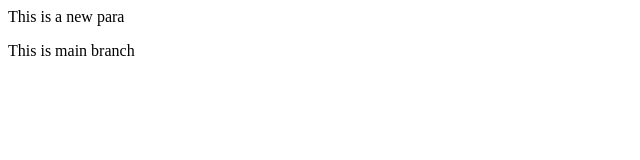
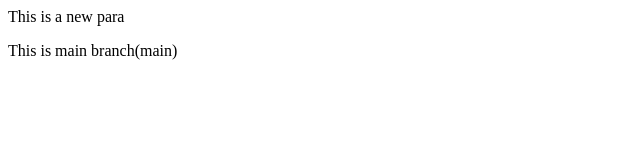
Before and after one commit to HemantKumawat1729/NewLocalrepo, a plain HTML site: page index.html in a window 1280 px wide. Shown: the full height of the page, 0-640 px from the left. Drawn offline with Linux system fonts and the light colour scheme.

Commit message:
Added main keyword in para

```diff
--- a/index.html
+++ b/index.html
@@ -1,2 +1,2 @@
 <p>This is a new para</p>
-<p>This is main branch</p>
+<p>This is main branch(main)</p>
```
